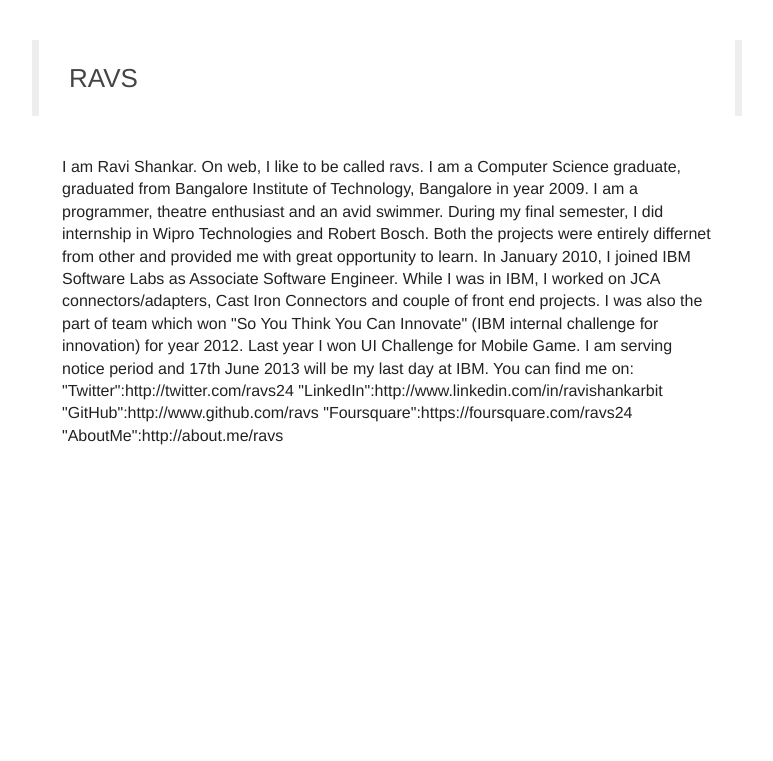
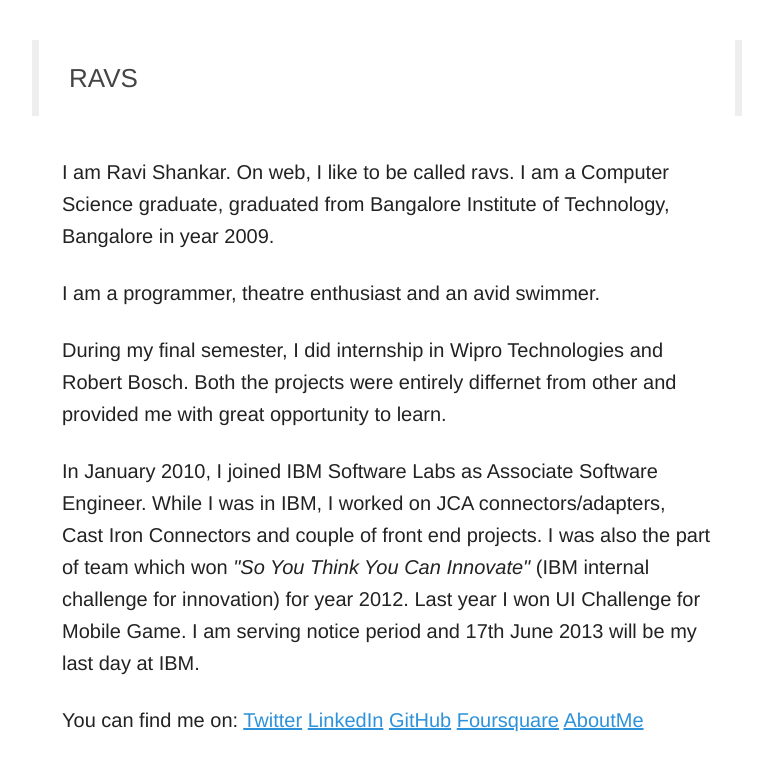
Before and after one commit to ravs/ravs.github.io, a Jekyll site: the page built from about/index.html, in a window 1280 px wide. Shown: the part 357-1118 px from the top of the page, without its empty margins (253-1026 px from the left). Built offline with Jekyll 4.4.1, drawn with Linux system fonts in a browser that asks for light colours; Markdown is read by kramdown in place of the engine named in the settings; before the commit the page ends 900 px from its top, so only the background shows below that.

Commit message:
about page update

```diff
--- a/about/index.html
+++ b/about/index.html
@@ -6,17 +6,17 @@ herounit: 4
 
 <h1>{{ page.title }}</h1>
 
-I am Ravi Shankar. On web, I like to be called ravs. I am a Computer Science graduate, graduated from Bangalore Institute of Technology, Bangalore in year 2009.
+<p>I am Ravi Shankar. On web, I like to be called ravs. I am a Computer Science graduate, graduated from Bangalore Institute of Technology, Bangalore in year 2009.</p>
 
-I am a programmer, theatre enthusiast and an avid swimmer.
+<p>I am a programmer, theatre enthusiast and an avid swimmer.<p>
 
-During my final semester, I did internship in Wipro Technologies and Robert Bosch. Both the projects were entirely differnet from other and provided me with great opportunity to learn.
+<p>During my final semester, I did internship in Wipro Technologies and Robert Bosch. Both the projects were entirely differnet from other and provided me with great opportunity to learn.<p>
 
-In January 2010, I joined IBM Software Labs as Associate Software Engineer. While I was in IBM, I worked on JCA connectors/adapters, Cast Iron Connectors and couple of front end projects. I was also the part of team which won "So You Think You Can Innovate" (IBM internal challenge for innovation) for year 2012. Last year I won UI Challenge for Mobile Game. I am serving notice period and 17th June 2013 will be my last day at IBM.
+<p>In January 2010, I joined IBM Software Labs as Associate Software Engineer. While I was in IBM, I worked on JCA connectors/adapters, Cast Iron Connectors and couple of front end projects. I was also the part of team which won <i>"So You Think You Can Innovate"</i> (IBM internal challenge for innovation) for year 2012. Last year I won UI Challenge for Mobile Game. I am serving notice period and 17th June 2013 will be my last day at IBM.</p>
 
-You can find me on:
-"Twitter":http://twitter.com/ravs24
-"LinkedIn":http://www.linkedin.com/in/ravishankarbit
-"GitHub":http://www.github.com/ravs
-"Foursquare":https://foursquare.com/ravs24
-"AboutMe":http://about.me/ravs
+<p>You can find me on:
+<a href="http://twitter.com/ravs24">Twitter</a>
+<a href="http://www.linkedin.com/in/ravishankarbit">LinkedIn</a>
+<a href="http://www.github.com/ravs">GitHub</a>
+<a href="https://foursquare.com/ravs24">Foursquare</a>
+<a href="http://about.me/ravs">AboutMe</a></p>
```
